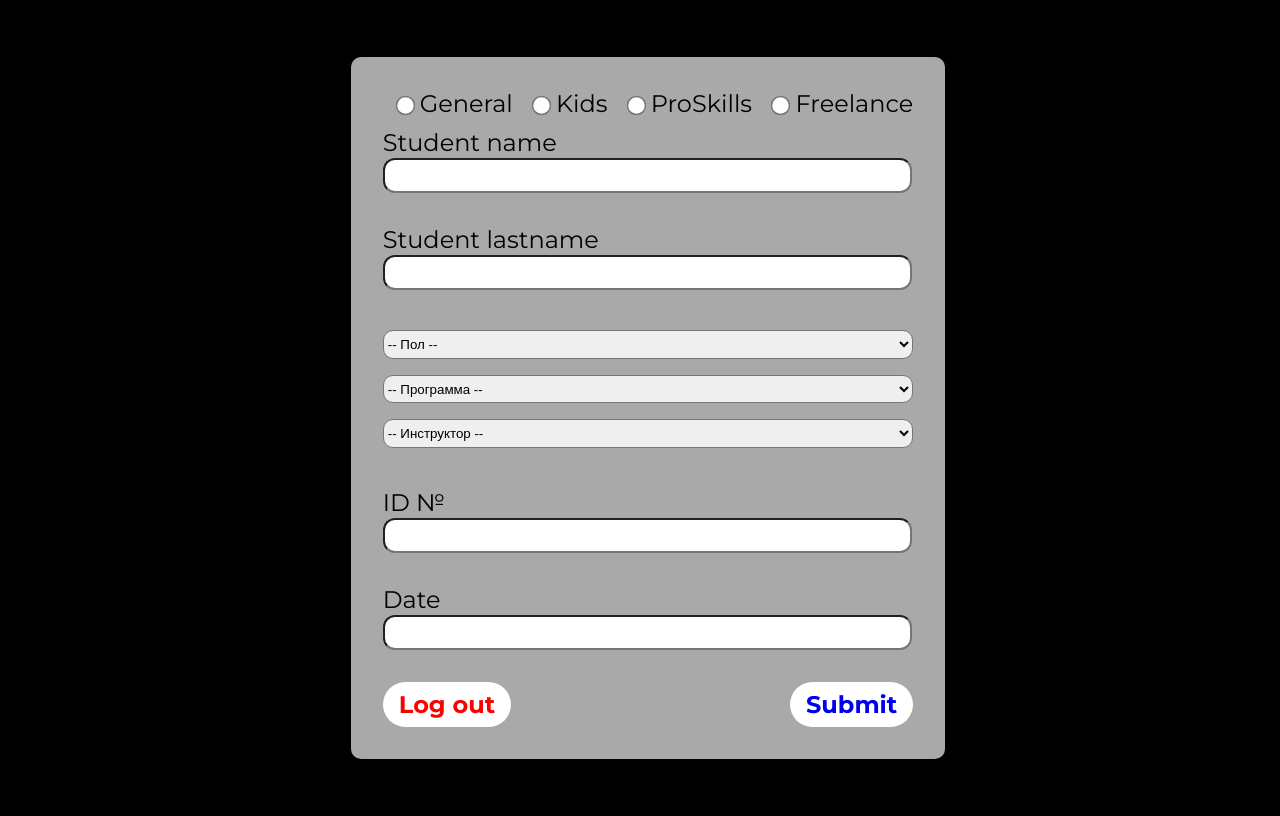
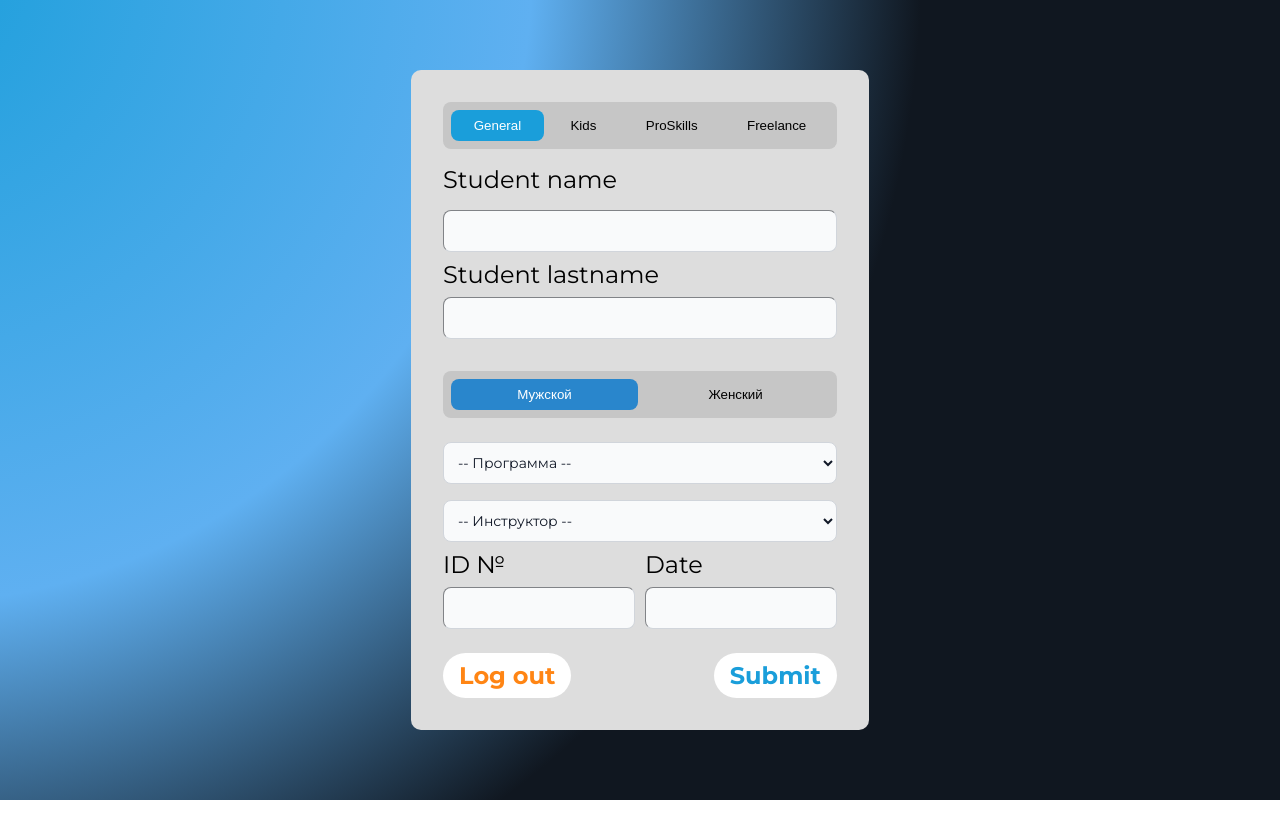
Before and after one commit to Desper-18/certificate, a plain HTML site: page index.html in a window 1280 px wide. Drawn offline with Linux system fonts and the light colour scheme; sample sign-in values are in the browser's storage.

Commit message:
UI re-design and some UX improvements

```diff
--- a/app.js
+++ b/app.js
@@ -20,16 +20,33 @@ const btnSubmit = document.querySelector('#submit');
 const logOutBtn = document.querySelector("#log-out")
 
 logOutBtn.addEventListener('click', logOut)
-certificateType.addEventListener('change', certificateChange);
-gender.addEventListener('change', genderChange);
+certificateType.addEventListener('click', certificateChange);
+gender.addEventListener('click', genderSelect);
 programm.addEventListener('change', Programm);
 instructor.addEventListener('change', instructorChange);
 btnSubmit.addEventListener('click', Submit);
 
 const student = {};
 
+document.addEventListener("DOMContentLoaded", () => {
+  student.gender = "male"
+})
+
+function removeActiveClassName(items, activeClassName) {
+  Array.from(items).forEach(btn => {
+    if (btn.classList.contains(activeClassName)) {
+      btn.classList.remove(activeClassName)
+    }
+  });
+}
+
 function certificateChange(event) {
-  let certificate = event.target.value;
+  const btn = event.target
+  console.log(certificateType.children);
+  removeActiveClassName(certificateType.children, 'type-selected')
+  btn.classList.add('type-selected')
+  let certificate = btn.dataset.type;
+  console.log(certificate);
   student.certificateType = certificate;
   if (certificate === 'kids') {
     campLabel.classList.remove('none');
@@ -40,8 +57,12 @@ function certificateChange(event) {
   }
 }
 
-function genderChange() {
-  let gen = gender.options[gender.selectedIndex].text;
+function genderSelect(evt) {
+  let btn = evt.target
+  let gen = btn.dataset.type;
+  removeActiveClassName(gender.children, 'gender-selected')
+  btn.classList.add('gender-selected')
+
   student.gender = gen;
 }
 
@@ -81,7 +102,7 @@ function Submit(event) {
   event.preventDefault();
   student.name = studentName.value;
   student.lastname = studentLastname.value;
-  student.certificateId = '№ ' + id.value;
+  student.certificateId = '№ ' + id.value.toUpperCase();
   student.date = ' от ' + date.value;
   student.camp = camp.checked;
   localStorage.setItem('student', JSON.stringify(student));
@@ -94,7 +115,7 @@ function Submit(event) {
   // date.value = '';
 }
 
-function logOut (event) {
+function logOut(event) {
   localStorage.removeItem("user")
   window.location.reload()
 }
--- a/certificate/app.js
+++ b/certificate/app.js
@@ -9,6 +9,7 @@ const img = document.querySelector("img");
 const instructorDiv = document.querySelector(".instructor");
 
 let student = JSON.parse(localStorage.getItem("student"));
+console.log(student);
 
 if (student != null) {
   certificate_id.textContent = student.certificateId;
@@ -16,7 +17,7 @@ if (student != null) {
   if (student.date.length > 15) {
     date.classList = "date1";
   }
-  if (student.gender === "Мужской") {
+  if (student.gender === "male") {
     finishedCourse.textContent = "окончил курс";
   } else {
     finishedCourse.textContent = "окончила курс";
@@ -30,7 +31,7 @@ if (student != null) {
 //   img.src = "./img/itp.png";
 //   programm.textContent = "";
 //   studentName.classList.add("student-name-itp");
-//   if (student.gender === "Мужской") {
+//   if (student.gender === "male") {
 //     finishedCourse.textContent = "Окончил курс:";
 //   } else {
 //     finishedCourse.textContent = "Окончила курс:";
--- a/certificate/itp.js
+++ b/certificate/itp.js
@@ -16,7 +16,7 @@ if (student != null) {
   if (student.date.length > 15) {
     date.classList = "date1";
   }
-  if (student.gender === "Мужской") {
+  if (student.gender === "male") {
     finishedCourse.textContent = "Окончил курс:";
   } else {
     finishedCourse.textContent = "Окончила курс:";
--- a/certificatefreelance/app.js
+++ b/certificatefreelance/app.js
@@ -15,7 +15,7 @@ if (student !== null) {
     date.classList = 'date1';
   }
 
-  if (student.gender === 'Мужской') {
+  if (student.gender === 'male') {
     finishedCourse.textContent = 'окончил курс';
   } else {
     finishedCourse.textContent = 'окончила курс';
--- a/certificatekids/app.js
+++ b/certificatekids/app.js
@@ -14,13 +14,13 @@ if (student != null) {
   }
 
   if (student.camp) {
-    if (student.gender === 'Мужской') {
+    if (student.gender === 'male') {
       finishedCourse.textContent = 'окончил лагерь';
     } else {
       finishedCourse.textContent = 'окончила лагерь';
     }
   } else {
-    if (student.gender === 'Мужской') {
+    if (student.gender === 'male') {
       finishedCourse.textContent = 'окончил курс';
     } else {
       finishedCourse.textContent = 'окончила курс';
--- a/certificatekids/kids.js
+++ b/certificatekids/kids.js
@@ -15,7 +15,7 @@ if (student != null) {
   if (student.date.length > 15) {
     date.classList = 'date1';
   }
-  if (student.gender === 'Мужской') {
+  if (student.gender === 'male') {
     finishedCourse.textContent = 'Окончил курс:';
   } else {
     finishedCourse.textContent = 'Окончила курс:';
--- a/certificateproskills/app.js
+++ b/certificateproskills/app.js
@@ -14,7 +14,7 @@ if (student != null) {
     date.classList = "date1";
   }
 
-  if (student.gender === "Мужской") {
+  if (student.gender === "male") {
     finishedCourse.textContent = "окончил специальный курс";
   } else {
     finishedCourse.textContent = "окончила специальный курс";
--- a/index.html
+++ b/index.html
@@ -17,20 +17,22 @@
   <form class="form">
     <div class="border">
       <div id="certificateType">
-        <input value="general" type="radio" id="general" name="certificateType" required />General
-        <input value="kids" type="radio" id="kids" name="certificateType" required />Kids
-        <input value="proskills" type="radio" id="proskills" name="certificateType" required />ProSkills
-        <input value="freelance" type="radio" id="freelance" name="certificateType" required />Freelance
+        <button type="button" class="type-button type-selected" data-type="general">General</button>
+        <button type="button" class="type-button" data-type="kids">Kids</button>
+        <button type="button" class="type-button" data-type="proskills">ProSkills</button>
+        <button type="button" class="type-button" data-type="freelance">Freelance</button>
       </div>
-      <div>
+      <div class="fields">
         <div>Student name <input type="text" id="name" /></div>
         <div>Student lastname <input type="text" id="lastname" /></div>
-        <div>
-          <select name="gender" id="gender">
+        <div id="gender">
+          <button type="button" class="gender-button gender-selected" data-type="male">Мужской</button>
+          <button type="button" class="gender-button" data-type="female">Женский</button>
+          <!-- <select name="gender" id="gender">
             <option value="gender">-- Пол --</option>
             <option value="male">Мужской</option>
             <option value="female">Женский</option>
-          </select>
+          </select> -->
         </div>
         <div>
           <label for="camp" class="none" id="camp-label"><input style="width: auto" type="checkbox" name="camp"
@@ -152,12 +154,14 @@
             </optgroup>
           </select>
         </div>
-      </div>
-      <div class="date">ID № <input type="text" id="id" /></div>
-      <div class="date">Date <input type="text" id="date" /></div>
-      <div class="flex">
-        <a href="#" id="log-out" onclick="">Log out</a>
-        <a href="#" id="submit" target="_blank" onclick="NewTab()">Submit</a>
+        <div class="flex">
+          <div class="date">ID № <input type="text" id="id" /></div>
+          <div class="date">Date <input type="text" id="date" /></div>
+        </div>
+        <div class="flex">
+          <a href="#" id="log-out" onclick="">Log out</a>
+          <a href="#" id="submit" target="_blank" onclick="NewTab()">Submit</a>
+        </div>
       </div>
     </div>
   </form>
--- a/style.css
+++ b/style.css
@@ -1,9 +1,26 @@
+:root {
+  --ilmhona-blue: 26 158 218;
+  --blue: 41 134 204;
+  --pink: 201 0 118;
+  --ilmhona-orange: 255 133 20;
+}
+
+* {
+  box-sizing: border-box;
+}
+
 body {
+  margin: 0;
   width: 100vw;
-  height: 100vh;
-  overflow: hidden;
+  min-height: 100vh;
+  overflow-x: hidden;
   font-family: 'Montserrat', sans-serif;
-  background-color: black;
+  background-image: radial-gradient(
+    80% 130% at -8% -5%,
+    rgb(26, 158, 218) 0%,
+    rgb(95, 176, 241) 62%,
+    rgb(16, 23, 32) 100%
+  );
 }
 
 .form {
@@ -12,12 +29,12 @@ body {
   align-items: center;
   align-content: center;
   justify-content: center;
-  height: 100vh;
+  min-height: 100vh;
   font-size: 1.5rem;
 }
 
 .border {
-  background-color: darkgray;
+  background-color: #dddddd;
   border-radius: 10px;
   padding: 2rem;
 }
@@ -29,11 +46,25 @@ a {
   border-radius: 100px;
 }
 
-input:not([type='radio']) {
-  width: 100%;
-  padding: 0.5rem 0.5rem;
-  border-radius: 12px;
-  width: 96%;
+input:not([type='radio'], [type='checkbox']),
+select {
+  display: block;
+  padding: 0.625rem;
+  border-radius: 0.5rem;
+  border-width: 1px;
+  border-color: #d1d5db;
+  font-family: 'Montserrat', sans-serif;
+  font-size: 0.875rem;
+  line-height: 1.25rem;
+  color: #111827;
+  background-color: #f9fafb;
+  margin: 0.5rem 0;
+}
+
+input:focus,
+button:focus,
+select:focus {
+  outline-color: rgb(var(--ilmhona-blue));
 }
 
 input[name='certificateType'] {
@@ -41,22 +72,23 @@ input[name='certificateType'] {
   margin: 0 0.5rem 1rem 1rem;
 }
 
-#name {
-  margin: 0 0 2rem 0;
+label {
+  cursor: pointer;
+  display: flex;
+  align-items: center;
+  gap: 0.5rem;
 }
 
 #lastname {
   margin: 0 0 2rem 0;
 }
 
+#id {
+  text-transform: uppercase;
+}
+
 .date {
-  margin: 2rem 0 2rem 0;
-}
-select {
-  width: 100%;
-  padding: 0.3rem 0;
-  margin: 0.5rem 0;
-  border-radius: 10px;
+  margin-bottom: 1rem;
 }
 
 .flex {
@@ -73,14 +105,89 @@ a {
   display: none;
 }
 
-.inline-block {
-  display: inline-block;
+#log-out {
+  color: rgb(var(--ilmhona-orange));
+}
+#log-out:hover {
+  color: white;
+  background-color: rgb(var(--ilmhona-orange));
+}
+#log-out:active {
+  background-color: rgb(var(--ilmhona-blue));
+}
+#submit {
+  color: rgb(var(--ilmhona-blue));
+}
+#submit:hover {
+  color: white;
+  background-color: rgb(var(--ilmhona-blue));
+}
+#submit:active {
+  background-color: rgb(var(--ilmhona-orange));
 }
 
-#log-out{
-  color: red;
+#certificateType,
+#gender {
+  background-color: #c6c6c6;
+  border-radius: 8px;
+  padding: 8px;
+  display: flex;
+  justify-content: space-between;
+  gap: 4px;
+  margin-bottom: 1rem;
 }
-#log-out:hover{
-  color: white;
-  background-color: red;
+
+.type-button,
+.gender-button {
+  flex-grow: 1;
+  display: flex;
+  align-items: center;
+  justify-content: center;
+  border: 0;
+  background-color: transparent;
+  border-radius: 8px;
+  padding: 8px 8px;
 }
+
+.type-button[data-type='general'] {
+  --type-color: var(--ilmhona-blue);
+  --type-text-color: #fff;
+}
+.type-button[data-type='kids'] {
+  --type-color: 255 190 11;
+  --type-text-color: #000;
+}
+.type-button[data-type='proskills'] {
+  --type-color: 27 27 27;
+  --type-text-color: #fff;
+}
+.type-button[data-type='freelance'] {
+  --type-color: 246 203 165;
+  --type-text-color: #000;
+}
+.gender-button[data-type='male'] {
+  --type-color: var(--blue);
+  --type-text-color: #fff;
+}
+.gender-button[data-type='female'] {
+  --type-color: var(--pink);
+  --type-text-color: #fff;
+}
+
+.type-button:hover,
+.gender-button:hover {
+  background-color: rgba(var(--type-color) / 0.5);
+  color: var(--type-text-color);
+  cursor: pointer;
+}
+.gender-button.gender-selected,
+.type-button.type-selected {
+  background-color: rgb(var(--type-color));
+  color: var(--type-text-color);
+}
+
+.fields > div:not(#gender, .flex, .date) {
+  display: flex;
+  flex-direction: column;
+  gap: 0.5rem;
+}
```
